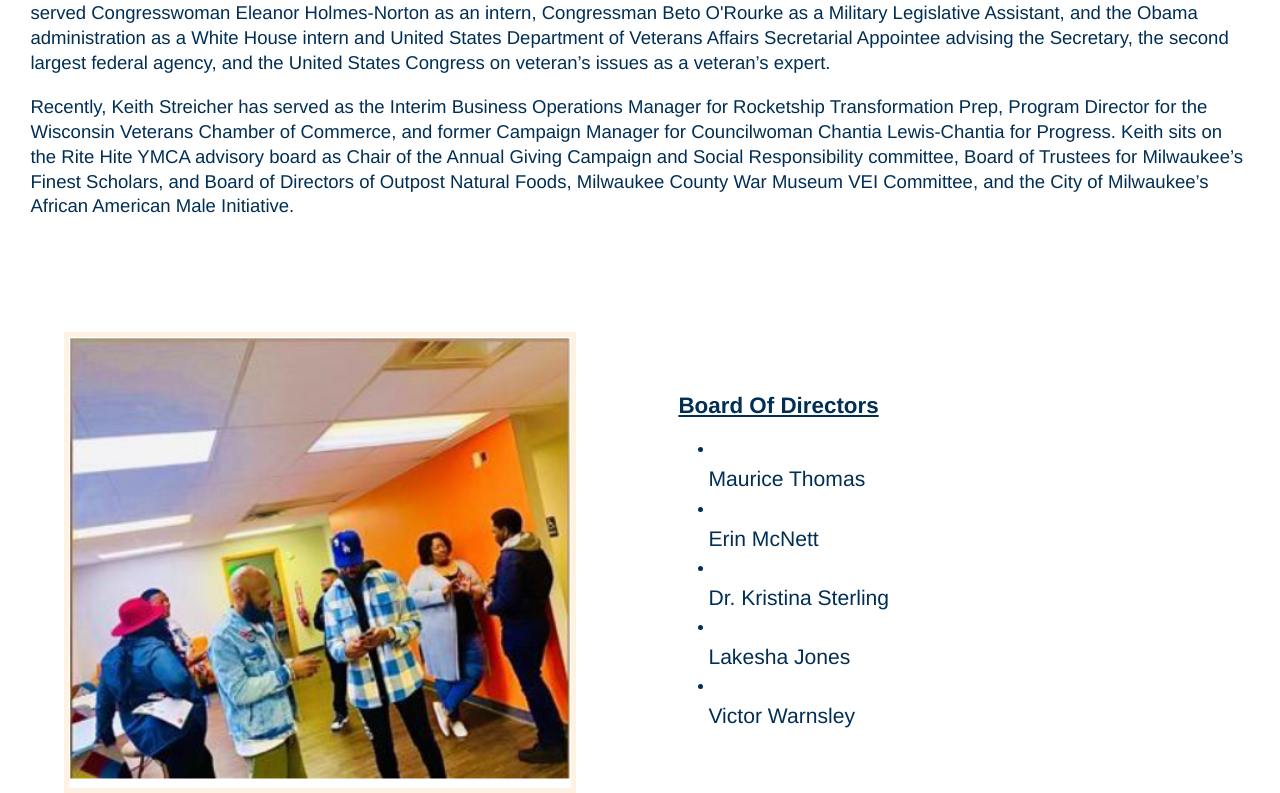
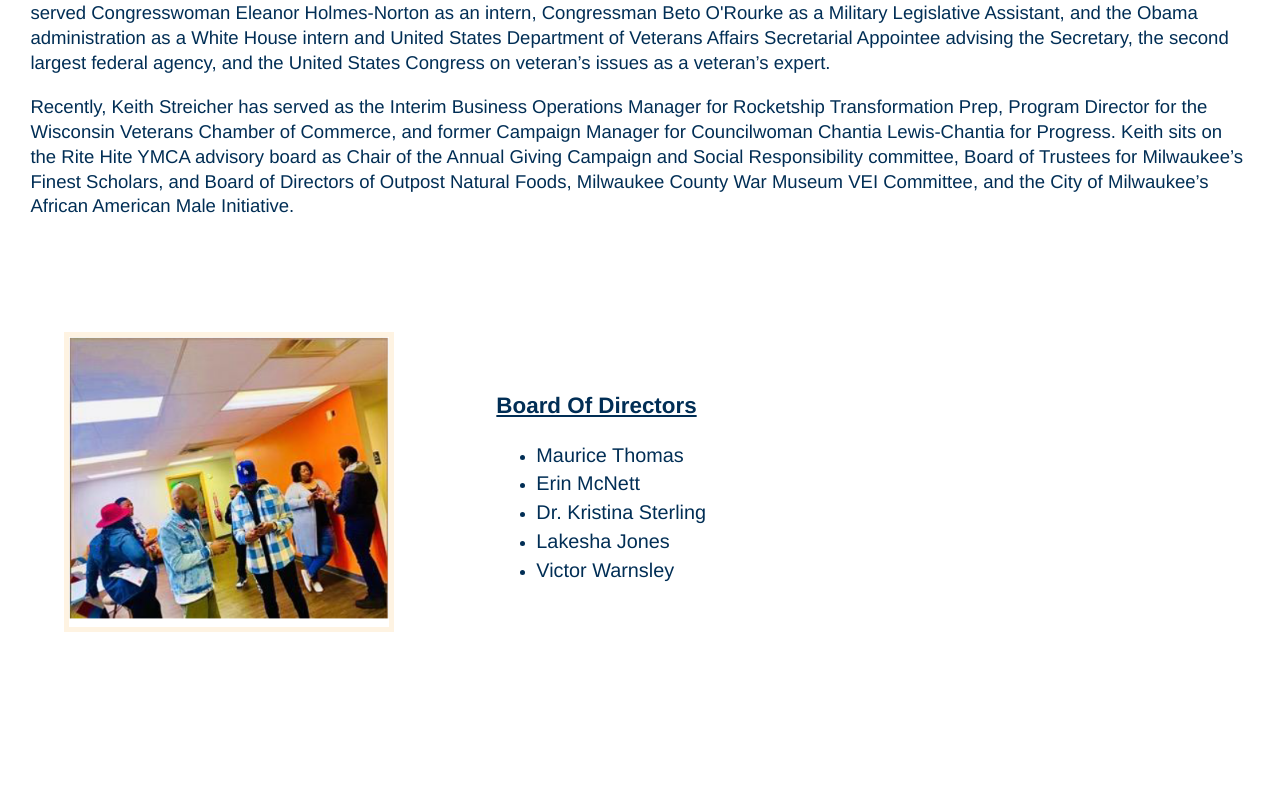
Before and after one commit to re-imagineed/re-imagineed-website, a Next.js app: page /team in a window 1280 px wide. Shown: the part 1061-1854 px from the top of the page. After the commit the page ends 1693 px from the top, so only its background shows below. Built offline with nearby package versions, Linux system fonts and the light colour scheme.

Commit message:
Clean up BOD layout and remove dead code

```diff
--- a/components/BOD.jsx
+++ b/components/BOD.jsx
@@ -1,7 +1,7 @@
 import styled, { css } from 'styled-components'
 import Image from 'next/image'
 import { device } from '../utils/media-breakpoints'
-import { StyledColumns, StyledImageWrapper, StyledImageLearn, StyledImageIsiah1, StyledIsiahKeith, StyledImageFun2 } from '../pages/about'
+import { StyledColumns, StyledImageWrapper} from '../pages/about'
 
 const StyledBODWrapper = styled.article`
     display: flex;
@@ -9,12 +9,6 @@ const StyledBODWrapper = styled.article`
     // margin: 10px 10px;
     margin: calc(1rem + 1vw);
     margin-left: 0;
-    h2 {
-      margin: 0;
-      margin-bottom: 0px;
-      text-decoration: underline;
-      font-weight: bold;
-    }
 
     .h2-fluid {
       font-size: calc(1rem + 0.5vw);
@@ -23,13 +17,6 @@ const StyledBODWrapper = styled.article`
       font-weight: bold;
     }
 
-    .h3-fluid {
-      font-size: calc(1rem + 0.4vw);
-      line-height: calc(1.4rem + 1vw);
-    }
-    li {
-      margin-left: 20px;
-    }
 `
 const StyledNameWrapper = styled.div`
     display: flex;
@@ -40,17 +27,14 @@ const StyledNameWrapper = styled.div`
 
     margin: 0px 0px 0px 0px;
 
-    h3 {
-      margin: 0;
-      margin-bottom: 0px;
-      font-weight: bold;
-      font-size: 1.3em;
-      line-height: 1.3em;
+    .h3-fluid {
+      font-size: calc(1rem + 0.3vw);
+      line-height: calc(1rem + 1vw);
     }
 
-    @media ${device.laptop} {
-        margin: 0 10px;
-    }
+    // @media ${device.laptop} {
+    //     margin: 0 1vw;
+    // }
 `
 
 const bodMembers = [
@@ -63,7 +47,7 @@ const bodMembers = [
 
 function BoardOfDirectors(props) {
   return (
-    <StyledColumns style={{marginTop:"5vw", marginLeft: "5vw"}}>
+    <StyledColumns style={{ marginTop: "5vw", marginLeft: "5vw" }}>
       <div>
         < StyledImageWrapper>
           <Image
@@ -74,21 +58,19 @@ function BoardOfDirectors(props) {
           />
         </StyledImageWrapper>
       </div>
-      <div style={{marginLeft: "8vw"}}>
+      <div style={{ marginLeft: "8vw", width: "100%" }}>
         <StyledBODWrapper>
           <div style={{ width: "100%", height: "2vw" }}></div>
           <div class="h2-fluid">Board Of Directors</div>
-          <div style={{ width: "100%", height: "1vw" }}></div>
-
+          <ul>
             <li><StyledNameWrapper><div class="h3-fluid">{bodMembers[0]}</div></StyledNameWrapper></li>
             <li><StyledNameWrapper><div class="h3-fluid">{bodMembers[1]}</div></StyledNameWrapper></li>
             <li><StyledNameWrapper><div class="h3-fluid">{bodMembers[2]}</div></StyledNameWrapper></li>
             <li><StyledNameWrapper><div class="h3-fluid">{bodMembers[3]}</div></StyledNameWrapper></li>
             <li><StyledNameWrapper><div class="h3-fluid">{bodMembers[4]}</div></StyledNameWrapper></li>
-
+          </ul>
         </StyledBODWrapper>
       </div>
-
     </StyledColumns>
   )
 }
```
Also changed, not shown: pages/index.js (+8 -42 lines). Lines whose indentation alone changed are shown as unchanged.
